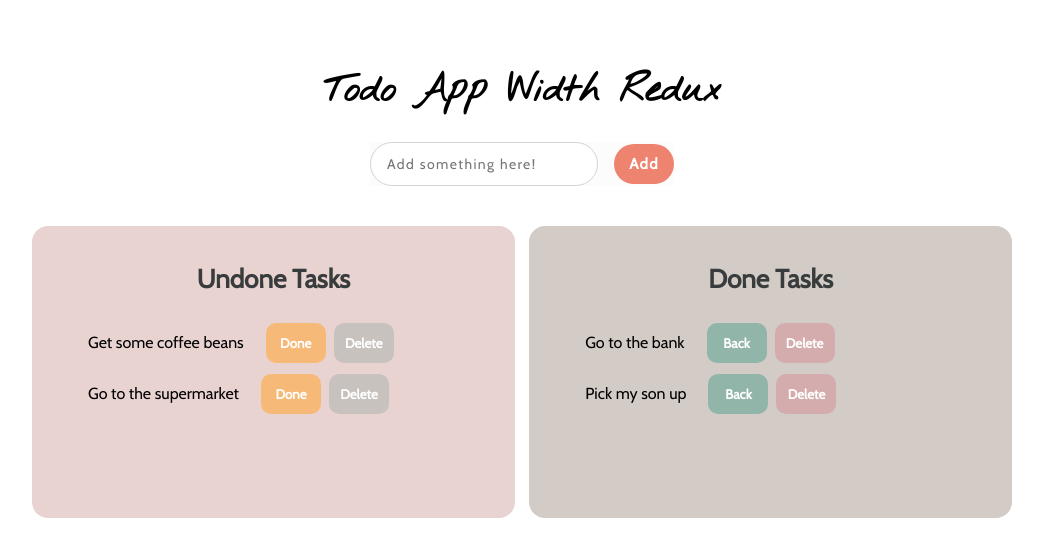
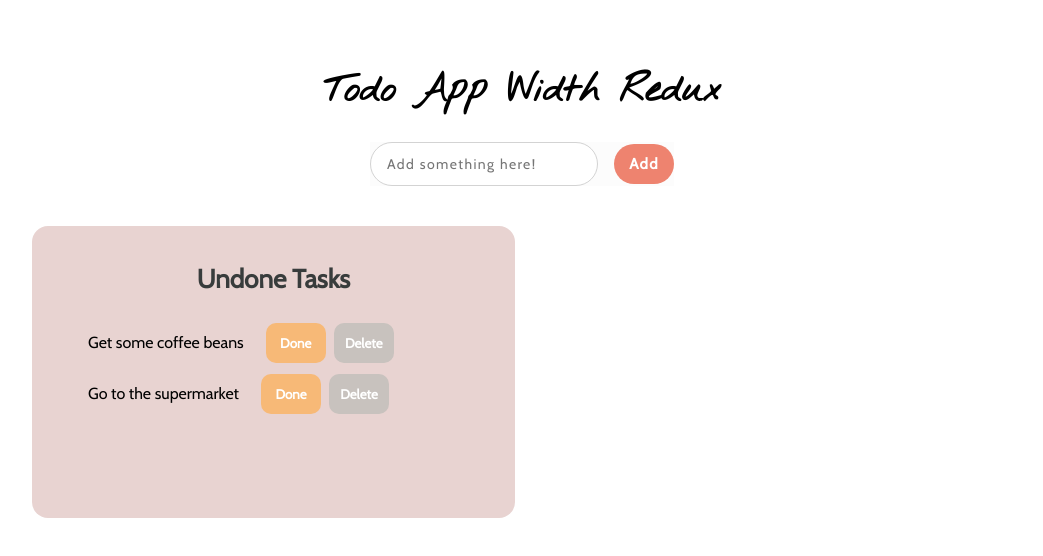
Before and after one commit to butter67/redux-todo-laravel-api, a React (Create React App) app: page / in a window 1280 px wide. Shown: the top 556 px of the page, without its empty margins (118-1161 px from the left). Built offline with nearby package versions, Linux system fonts and the light colour scheme.

Commit message:
delete function Not completed

```diff
--- a/src/App.jsx
+++ b/src/App.jsx
@@ -2,7 +2,7 @@ import styled from "styled-components";
 
 import { Input } from "./components/Input";
 import { Undone } from "./components/Undone";
-import { Done } from "./components/Done";
+// import { Done } from "./components/Done";
 
 function App() {
   return (
@@ -12,7 +12,7 @@ function App() {
         <Input />
         <SWrap>
           <Undone />
-          <Done />
+          {/* <Done /> */}
         </SWrap>
       </SApp>
     </>
--- a/src/TasksSlice.jsx
+++ b/src/TasksSlice.jsx
@@ -1,16 +1,52 @@
 import { createSlice } from "@reduxjs/toolkit";
+
+const initialState = ["Get some coffee beans", "Go to the supermarket"];
+
+// const initialState = [
+//   {
+//     id: 1,
+//     text: "Get some coffee beans",
+//   },
+//   {
+//     id: 2,
+//     text: "Go to the supermarket",
+//   },
+// ];
+// const initialState = {
+//   undone: [
+//     { id: 1, content: "Get some coffee beans" },
+//     { id: 2, content: "Go to the supermarket" },
+//   ],
+//   done: [
+//     { id: 3, content: "Go to the bank" },
+//     { id: 4, content: "Pick my son up" },
+//   ],
+// };
 
 export const TasksSlice = createSlice({
   name: "content",
-  initialState: {
-    undone: ["Get some coffee beans", "Go to the supermarket"],
-    done: ["Go to the bank", "Pick my son up"],
-  },
+  initialState,
 
   reducers: {
-    addStore: (state, action) => [...state.tasks.undone, action.payload],
+    //タスクの追加
+    addStore: (state, action) => [...state, action.payload],
+    // {
+    //   state.tasks.id++;
+    //   const newTask = {
+    //     id: state.tasks.id,
+    //     text: action.payload,
+    //   };
+    //   state.tasks = [newTask, ...state.tasks];
+    // },
+    //タスクの削除
+    deleteTask: (state, action, index) => {
+      // state.tasks = state.tasks.filter((index) => index !== action.index);
+      // const newTasks = [...state];
+      // newTasks.splice(index, 1);
+      // state.tasks = newTasks;
+    },
   },
 });
 
-export const { addStore } = TasksSlice.actions;
+export const { addStore, deleteTask } = TasksSlice.actions;
 export default TasksSlice.reducer;
--- a/src/components/Done.jsx
+++ b/src/components/Done.jsx
@@ -10,7 +10,7 @@ export const Done = () => {
       <ul>
         {task.map((task, i) => (
           <SList key={i}>
-            <Spar>{task}</Spar>
+            <Spar>{task.content}</Spar>
             <SBtn>Back</SBtn>
             <SDBtn>Delete</SDBtn>
           </SList>
--- a/src/components/Input.jsx
+++ b/src/components/Input.jsx
@@ -1,6 +1,7 @@
 import styled from "styled-components";
 import { useState } from "react";
 import { useDispatch } from "react-redux";
+// import { TasksSlice } from "../TasksSlice";
 import { addStore } from "../TasksSlice";
 
 export const Input = () => {
--- a/src/components/Undone.jsx
+++ b/src/components/Undone.jsx
@@ -1,9 +1,12 @@
 import styled from "styled-components";
-import { useSelector } from "react-redux";
+import { useSelector, useDispatch } from "react-redux";
+import { deleteTask } from "../TasksSlice";
 
 export const Undone = () => {
-  const task = useSelector((state) => state.tasks.undone);
+  const task = useSelector((state) => state.tasks);
+  const dispatch = useDispatch();
 
+  console.log(task);
   return (
     <STaskArea>
       <STaskttl>Undone Tasks</STaskttl>
@@ -11,7 +14,7 @@ export const Undone = () => {
         {task.map((task, i) => (
           <SList key={i}>
             <Spar>{task}</Spar>
-            <SBtn>Done</SBtn>
+            <SBtn onClick={() => dispatch(deleteTask(task))}>Done</SBtn>
             <SDBtn>Delete</SDBtn>
           </SList>
         ))}
```
